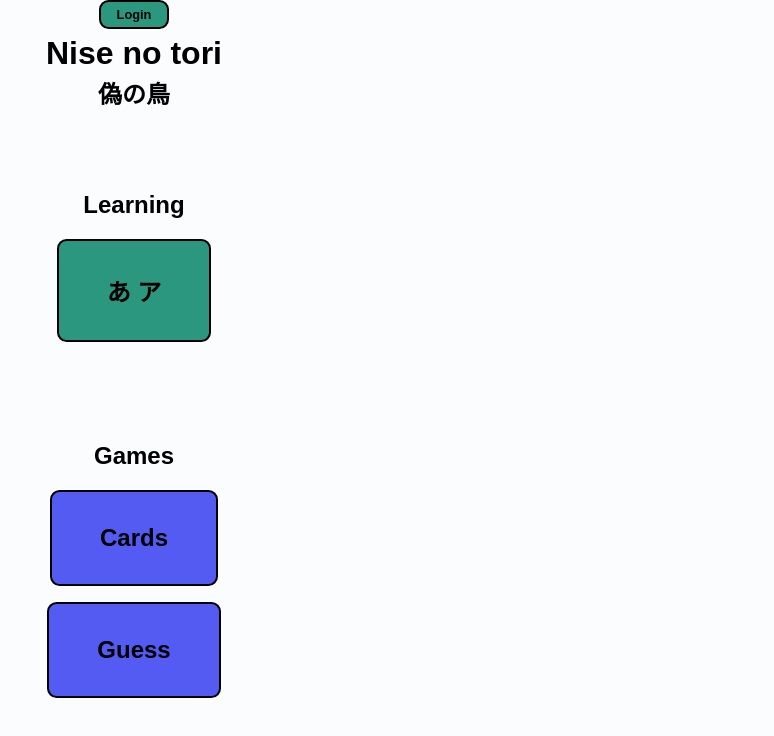
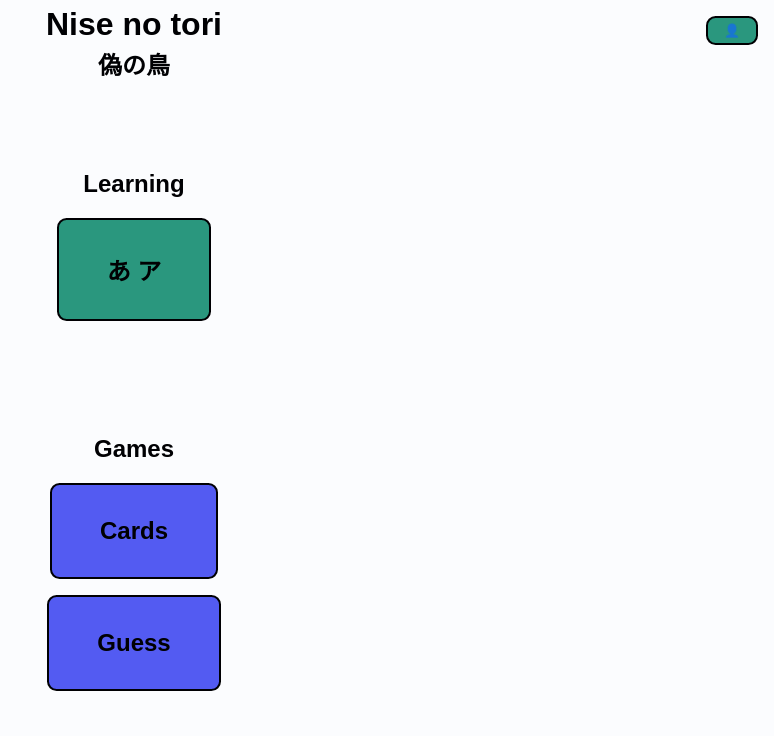
Before and after one commit to vikkio88/nisenotori, a Svelte app: page / in a window 1280 px wide. Shown: the top 736 px of the page, without its empty margins (506-1280 px from the left). Built offline with nearby package versions, Linux system fonts and the light colour scheme.

Commit message:
- worked on account badge - worked on account page

```diff
--- a/src/App.svelte
+++ b/src/App.svelte
@@ -6,23 +6,15 @@
   import Kata from "./pages/Kata.svelte";
   import { HIRAGANA, KATAKANA } from "./libs/data/consts";
   import Guess from "./pages/Guess.svelte";
-  import createUserStore from "./store/user";
+  import Account from "./pages/Account.svelte";
 
   let url = "";
-  let userStore = createUserStore();
 </script>
 
 <main class="f cs">
-  {#if Boolean($userStore.user)}
-    <h3>{$userStore.user.name}</h3>
-    <button class="small danger" on:click={() => userStore.logout()}>Logout</button>
-  {:else}
-    <button class="small success" on:click={() => userStore.login('User')}>
-      Login
-    </button>
-  {/if}
   <Router {url}>
     <Route path="/" component={Dash} />
+    <Route path="/account" component={Account} />
     <Route path="/syllabary" component={Syllabary} />
 
     <Route path="/hiragana/:romaji" let:params>
--- a/src/app.css
+++ b/src/app.css
@@ -298,6 +298,7 @@ button.big {
     padding: 2rem 3rem;
     font-size: 1.5rem;
 }
+
 button.small {
     padding: 0.3rem 1rem;
     font-size: .8rem;
@@ -315,3 +316,12 @@ input[type="checkbox"] {
 input[type="radio"] {
     transform: scale(1.5);
 }
+
+/** More stuff for Tinchi **/
+.ftr {
+    padding: var(--pad);
+    z-index: 1;
+    position: absolute;
+    top: 0;
+    right: 0;
+}
--- /dev/null
+++ b/src/components/AccountBadge.svelte
@@ -0,0 +1,13 @@
+<script>
+    import { navigate } from "svelte-routing";
+    import userStore from "../store/user";
+</script>
+
+{#if Boolean($userStore.user)}
+    👤
+    <h3>{$userStore.user.name}</h3>
+{:else}
+    <button class="small success" on:click={() => navigate("/account")}>
+        👤
+    </button>
+{/if}
--- /dev/null
+++ b/src/pages/Account.svelte
@@ -0,0 +1,26 @@
+<script>
+    import { navigate } from "svelte-routing";
+    import userStore from "../store/user";
+    export let value = "";
+
+    function onLogin() {
+        userStore.login(value);
+        navigate("/");
+    }
+</script>
+
+{#if !Boolean($userStore.user)}
+    <div class="f1 f cc">
+        <h2>Nise no Tori</h2>
+        <form on:submit|preventDefault={onLogin} class="f cc g_5">
+            <input type="text" bind:value required minlength="3" />
+            <button type="submit">Login</button>
+        </form>
+    </div>
+{:else}
+    <div class="f1 f cc">
+        <button class="small danger" on:click={() => userStore.logout()}>
+            Logout
+        </button>
+    </div>
+{/if}
--- a/src/pages/Dash.svelte
+++ b/src/pages/Dash.svelte
@@ -1,7 +1,12 @@
 <script>
   import { navigate } from "svelte-routing";
   import { KATA_MAP, ROMAJI_CHARS } from "../libs/data/kataMap";
+  import AccountBadge from "../components/AccountBadge.svelte";
 </script>
+
+<div class="ftr">
+  <AccountBadge />
+</div>
 
 <h1 title="偽の鳥">Nise no tori</h1>
 <h2 title="Fake Bird">偽の鳥</h2>
@@ -17,5 +22,5 @@
 <div class="f cc f1 g">
   <h2>Games</h2>
   <button class="big" on:click={() => navigate("/cards")}>Cards</button>
-  <button class="big" on:click={()=> navigate("/guess")}>Guess</button>
+  <button class="big" on:click={() => navigate("/guess")}>Guess</button>
 </div>
--- a/src/store/user.js
+++ b/src/store/user.js
@@ -4,7 +4,7 @@ const user = null;
 const stats = null;
 const USER_STORE_KEY = 'USER_INFO';
 
-export default function createUserStore() {
+function createUserStore() {
     let userInfo = window.localStorage.getItem(USER_STORE_KEY);
 
     const { set: storeSet, subscribe } = writable({ ...(Boolean(userInfo) ? JSON.parse(userInfo) : { user, stats }) });
@@ -27,3 +27,6 @@ export default function createUserStore() {
     };
 
 };
+
+const userInfo = createUserStore();
+export default userInfo;
```
